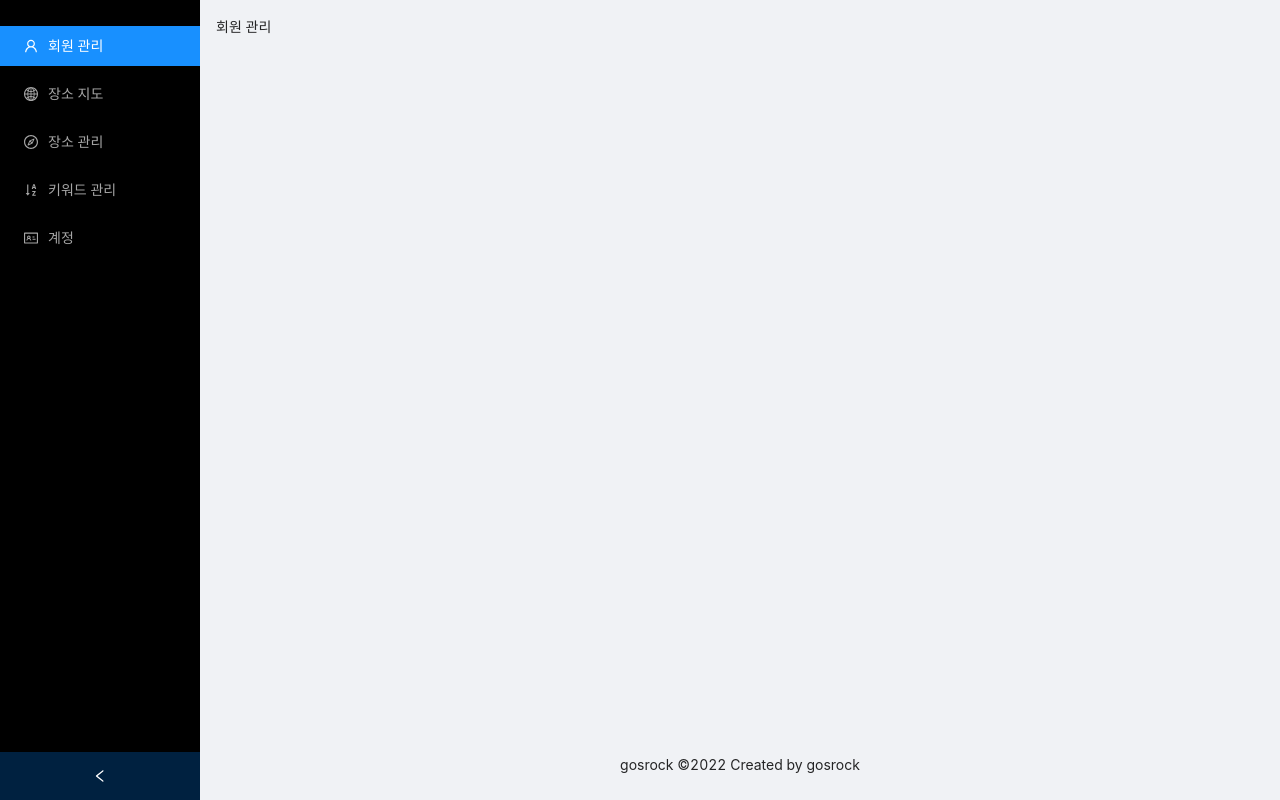
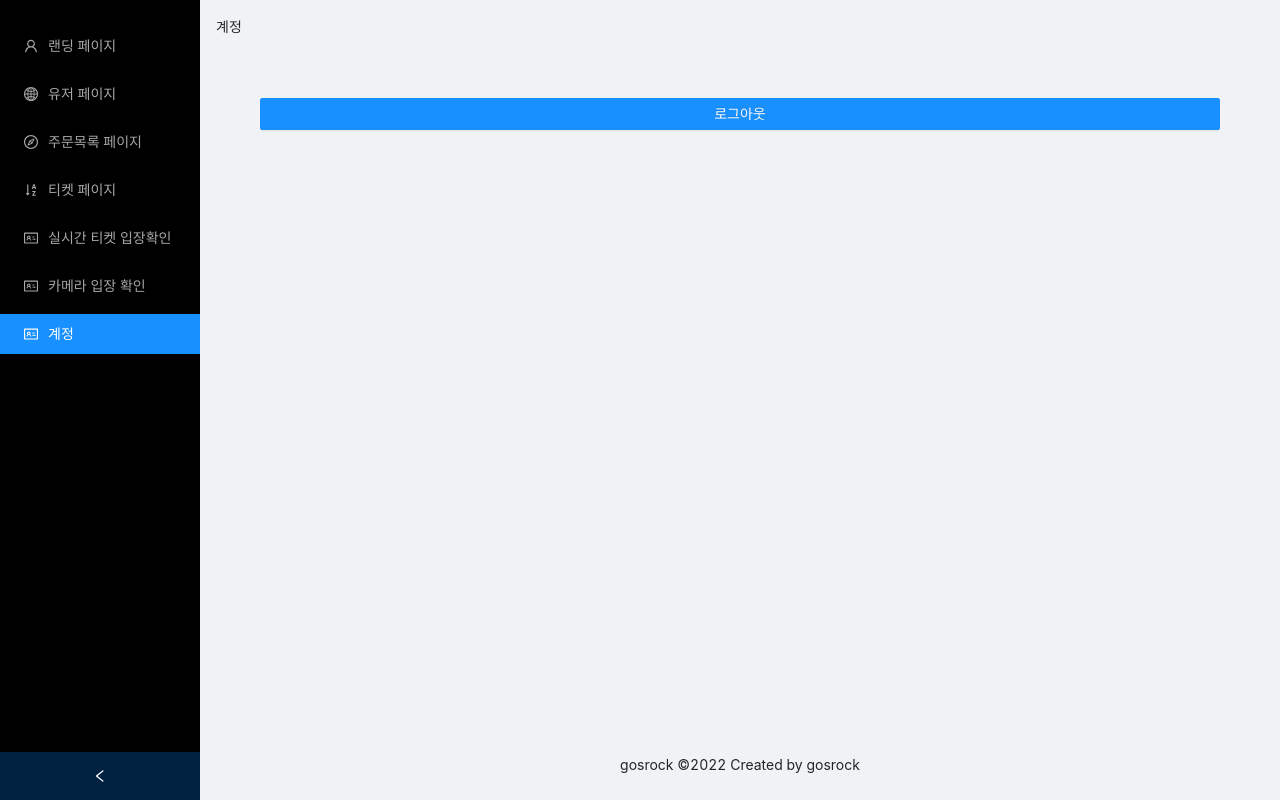
Before and after one commit to Gosrock/Ticket-Admin-22nd, a React (Create React App) app: page /accounts in a window 1280 px wide. Built offline with nearby package versions, Linux system fonts and the light colour scheme; sample sign-in values are in the browser's storage.

Commit message:
:rocket: feat(pages) : 필요한 페이지들 셋업

```diff
--- /dev/null
+++ b/src/components/AccountPage/AccoutPage.js
@@ -0,0 +1,35 @@
+import React from "react";
+import axios from "axios";
+import { useNavigate } from "react-router-dom";
+import { Button } from "antd";
+
+function AccoutPage() {
+  //   const { data } = useSelector((state) => state.getOriginalPolygon);
+  let navigate = useNavigate();
+
+  const onLogoutHandler = () => {
+    localStorage.removeItem("adminAccessToken");
+    // token refresh 요청
+    navigate("/auth/login");
+
+    // 새로운 토큰 저장
+    axios.defaults.headers.common.Authorization = null;
+  };
+  return (
+    <>
+      <div style={{ justifyContent: "space-between", margin: "20px" }}>
+        <Button
+          style={{ float: "right" }}
+          type="primary"
+          htmlType="submit"
+          className="login-form-button"
+          onClick={onLogoutHandler}
+        >
+          로그아웃
+        </Button>
+      </div>
+    </>
+  );
+}
+
+export default AccoutPage;
--- /dev/null
+++ b/src/components/LandingPage/LandingPage.js
@@ -0,0 +1,7 @@
+import React from "react";
+
+function LandingPage() {
+  return <div>LandingPage</div>;
+}
+
+export default LandingPage;
--- a/src/components/MainLayout/MainLayout.js
+++ b/src/components/MainLayout/MainLayout.js
@@ -10,15 +10,24 @@ import React from "react";
 import { withNavigation } from "../../hoc/withRouterForClass";
 import { Route, Routes } from "react-router-dom";
 import "./MainLayout.css";
+import LandingPage from "../LandingPage/LandingPage";
+import UsersPage from "../Tables/UsersPage/UsersPage";
+import TicketsPage from "../Tables/TicketsPage/TicketsPage";
+import OrdersPage from "../Tables/OrdersPage/OrdersPage";
+import EnterPage from "../Tickets/EnterPage/EnterPage";
+import CheckPage from "../Tickets/CheckPage/CheckPage";
+import AccoutPage from "../AccountPage/AccoutPage";
 
 const { Content, Footer, Sider } = Layout;
 
 const keyToInfo = {
-  main1: { text: "회원 관리", link: "/user/lookup" },
-  main2: { text: "장소 지도", link: "/places/map" },
-  main3: { text: "장소 관리", link: "/places/list" },
-  main4: { text: "키워드 관리", link: "/keywords" },
-  main5: { text: "계정", link: "/account" },
+  main1: { text: "랜딩 페이지", link: "/landing" },
+  main2: { text: "유저 페이지", link: "/table/users" },
+  main3: { text: "주문목록 페이지", link: "/table/orders" },
+  main4: { text: "티켓 페이지", link: "/table/tickets" },
+  main5: { text: "실시간 티켓 입장확인", link: "/tickets/enter" },
+  main6: { text: "카메라 입장 확인", link: "/tickets/check" },
+  main7: { text: "계정", link: "/accounts" },
 };
 
 let clickedkeyPath = ["main1"];
@@ -77,27 +86,41 @@ class MainLayout extends React.Component {
             onClick={this.menuClick}
           >
             <Menu.Item key="main1" icon={<UserOutlined />}>
-              회원 관리
+              {keyToInfo["main1"].text}
             </Menu.Item>
             <Menu.Item key="main2" icon={<GlobalOutlined />}>
-              장소 지도
+              {keyToInfo["main2"].text}
             </Menu.Item>
             <Menu.Item key="main3" icon={<CompassOutlined />}>
-              장소 관리
+              {keyToInfo["main3"].text}
             </Menu.Item>
             <Menu.Item
               key="main4"
               icon={<SortAscendingOutlined />}
               style={{ marginTop: "auto" }}
             >
-              키워드 관리
+              {keyToInfo["main4"].text}
             </Menu.Item>
             <Menu.Item
               key="main5"
               icon={<IdcardOutlined />}
               style={{ marginTop: "auto" }}
             >
-              계정
+              {keyToInfo["main5"].text}
+            </Menu.Item>
+            <Menu.Item
+              key="main6"
+              icon={<IdcardOutlined />}
+              style={{ marginTop: "auto" }}
+            >
+              {keyToInfo["main6"].text}
+            </Menu.Item>
+            <Menu.Item
+              key="main7"
+              icon={<IdcardOutlined />}
+              style={{ marginTop: "auto" }}
+            >
+              {keyToInfo["main7"].text}
             </Menu.Item>
           </Menu>
         </Sider>
@@ -117,15 +140,13 @@ class MainLayout extends React.Component {
               style={{ padding: 24, minHeight: 360 }}
             >
               <Routes>
-                {/* <Route
-                  exact
-                  path="/user/lookup"
-                  element={<UserLookupMainPage />}
-                />
-                <Route exact path="/account" element={<AccoutPage />} />
-                <Route exact path="/keywords" element={<KeywordsPage />} />
-                <Route exact path="/places/map" element={<PlaceManagePage />} />
-                <Route exact path="/places/list" element={<PlaceList />} /> */}
+                <Route exact path="/landing" element={<LandingPage />} />
+                <Route exact path="/table/users" element={<UsersPage />} />
+                <Route exact path="/table/orders" element={<OrdersPage />} />
+                <Route exact path="/table/tickets" element={<TicketsPage />} />
+                <Route exact path="/tickets/enter" element={<EnterPage />} />
+                <Route exact path="/tickets/check" element={<CheckPage />} />
+                <Route exact path="/accounts" element={<AccoutPage />} />
               </Routes>
             </div>
           </Content>
--- /dev/null
+++ b/src/components/Tables/OrdersPage/OrdersPage.js
@@ -0,0 +1,7 @@
+import React from "react";
+
+function OrdersPage() {
+  return <div>OrdersPage</div>;
+}
+
+export default OrdersPage;
--- /dev/null
+++ b/src/components/Tables/TicketsPage/TicketsPage.js
@@ -0,0 +1,7 @@
+import React from "react";
+
+function TicketsPage() {
+  return <div>TicketsPage</div>;
+}
+
+export default TicketsPage;
--- /dev/null
+++ b/src/components/Tables/UsersPage/UsersPage.js
@@ -0,0 +1,7 @@
+import React from "react";
+
+function UsersPage() {
+  return <div>UsersPage</div>;
+}
+
+export default UsersPage;
--- /dev/null
+++ b/src/components/Tickets/CheckPage/CheckPage.js
@@ -0,0 +1,7 @@
+import React from "react";
+
+function CheckPage() {
+  return <div>CheckPage</div>;
+}
+
+export default CheckPage;
--- /dev/null
+++ b/src/components/Tickets/EnterPage/EnterPage.js
@@ -0,0 +1,7 @@
+import React from "react";
+
+function EnterPage() {
+  return <div>EnterPage</div>;
+}
+
+export default EnterPage;
```
